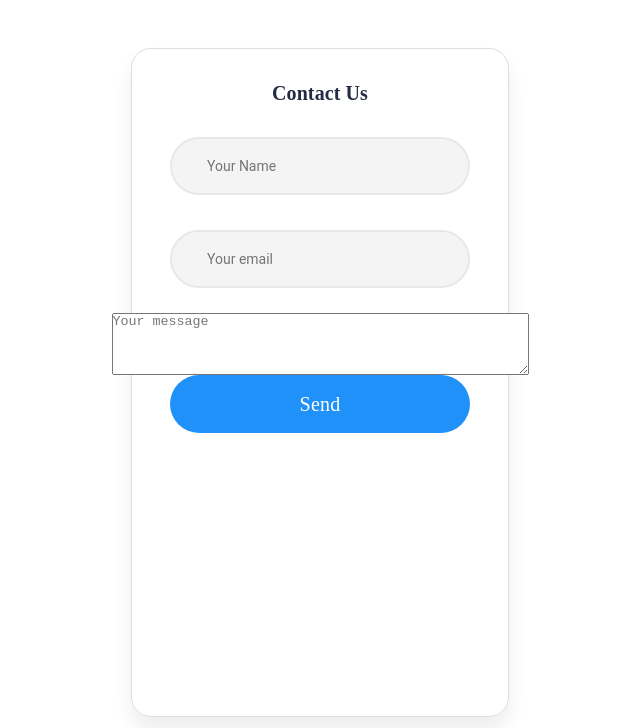
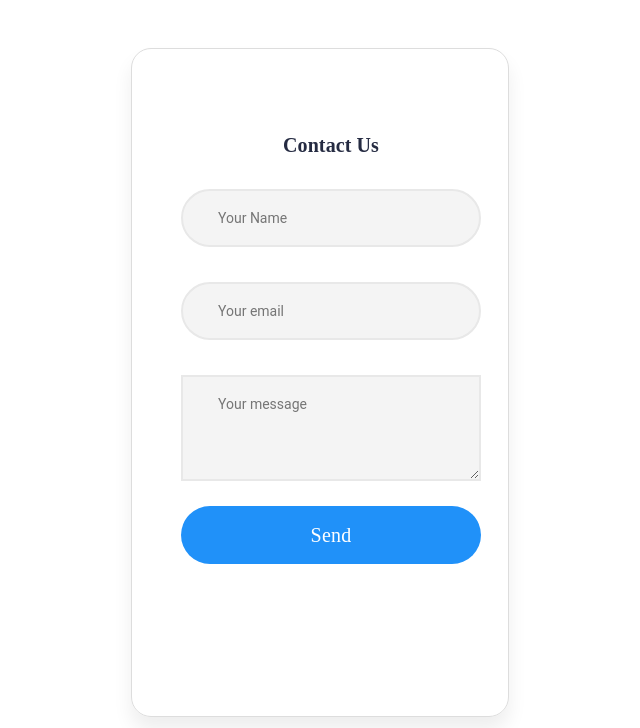
Before and after one commit to mojoym/my_landing, a plain HTML site: page index.html in a window 1280 px wide. Shown: the part 8372-9100 px from the top of the page, without its empty margins (320-960 px from the left). Drawn offline with Linux system fonts and the light colour scheme; a web font is replaced by a local one.

Commit message:
some mistakes fixed again)

```diff
--- a/css/main.css
+++ b/css/main.css
@@ -24,7 +24,7 @@
     width: 300px;
 }
 
-input[type="email"], input[type="text"], textarea[type="message"]{
+input[type="email"], input[type="text"], textarea{
     padding: 19px 35px;
     margin: 10px 0px;
     background-color: var(--input-email-form-background-color);
@@ -244,7 +244,7 @@ a.other {
     display: flex;
     flex-direction: column;
     align-items: flex-start;
-    pad: 52px 49px;
+    padding: 52px 49px;
     gap: 45px;
     height: 669px;
     width: 378px;
@@ -266,11 +266,11 @@ a.other {
     padding-bottom: 20px;
 }
 
-textarea[type="message"] {
+textarea {
     border-radius: 0px;
 }
 
-.page-part__input-email input[type="email"], input[type="text"], textarea[type="message"] {
+.page-part__input-email input[type="email"], input[type="text"], textarea {
     font-family: 'Roboto';
     margin-bottom: 25px;
     color: var(--input-email-from-text-color);
```
